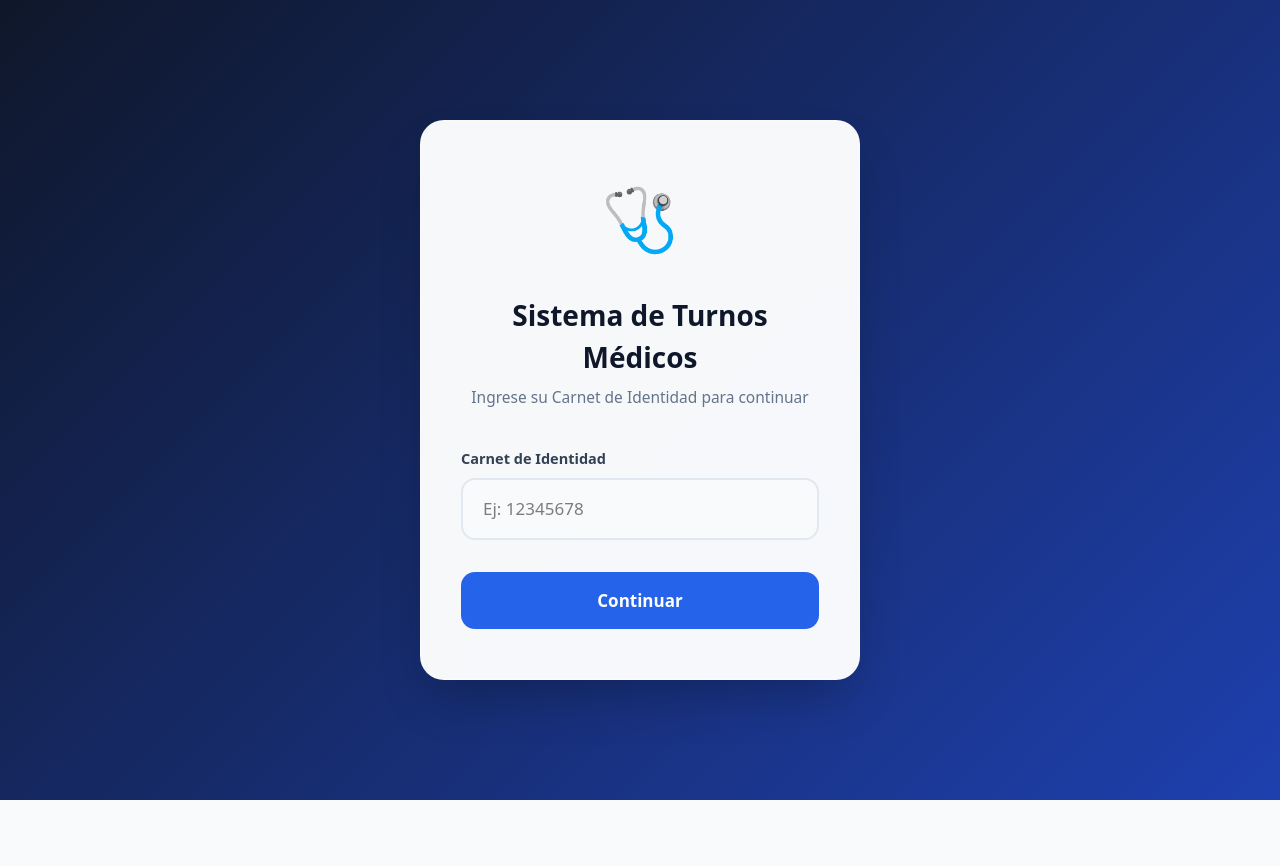
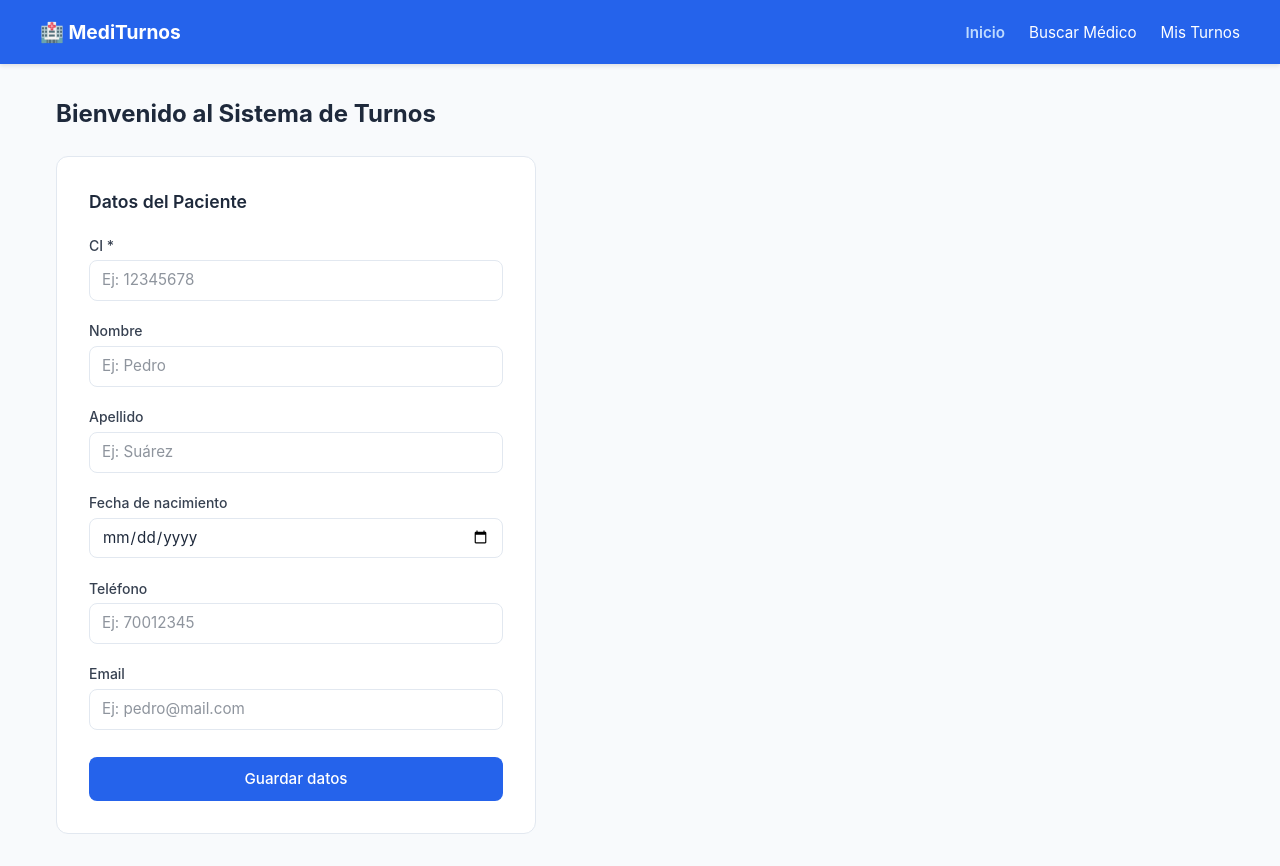
Before and after one commit to gabiamer/sistema-turnos-front, a React (Vite) app: page / in a window 1280 px wide. Before the commit the page ends 800 px from the top, so only its background shows below. Built offline with nearby package versions, Linux system fonts and the light colour scheme; no server answers; the HTML template or start-up script is replaced by a standard one.

Commit message:
sprint1y2

```diff
--- a/src/App.jsx
+++ b/src/App.jsx
@@ -19,8 +19,8 @@
         <Navbar />
         <main className="app-contenido">
           <Routes>
-            <Route path="/" element={<LoginPage />} />
-            <Route path="/inicio" element={<Inicio />} />
+            <Route path="/login" element={<LoginPage />} />
+            <Route path="/" element={<Inicio />} />
             <Route path="/buscar" element={<BuscarMedico />} />
             <Route path="/mis-turnos" element={<MisTurnos />} />
             <Route path="/agenda"    element={<GestionAgendaPage />} />
```
